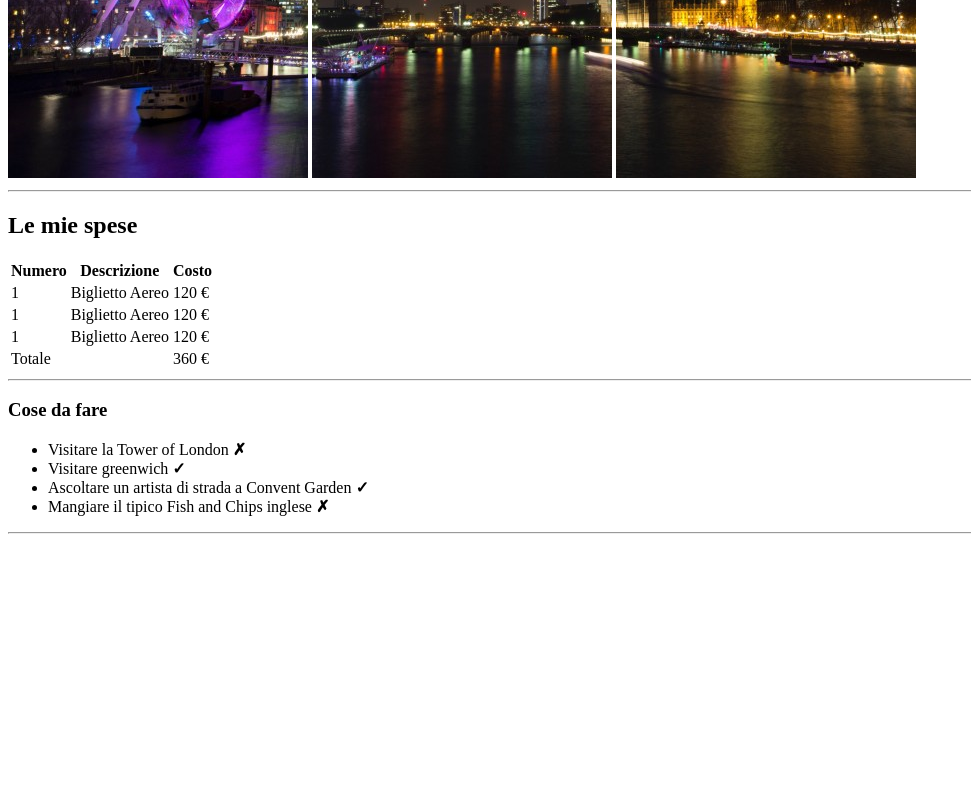
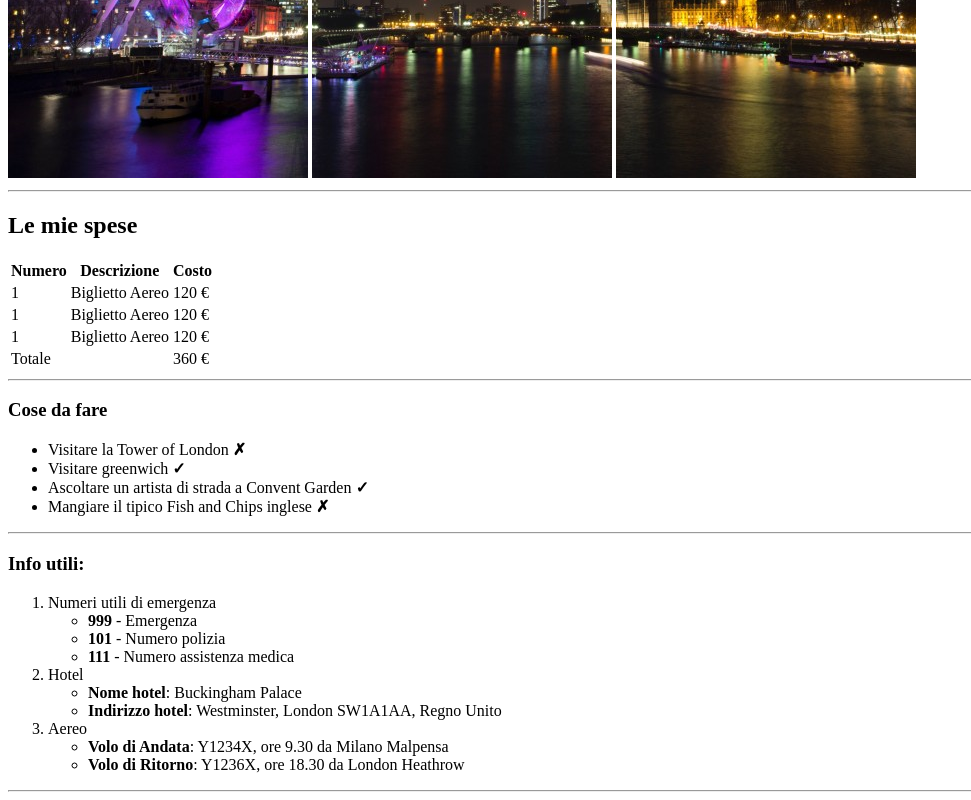
Before and after one commit to Vale2197/html-london-trip, a plain HTML site: page index.html in a window 1280 px wide. Shown: the part 502-1302 px from the top of the page, without its empty margins (0-971 px from the left). Before the commit the page ends 1044 px from the top, so only its background shows below. Drawn offline with Linux system fonts and the light colour scheme.

Commit message:
completata ultima parte del main: "info utili"

```diff
--- a/index.html
+++ b/index.html
@@ -65,6 +65,33 @@
             <li>Mangiare il tipico Fish and Chips inglese <strong>&cross;</strong></li>
         </ul> <hr>
         <!-- /cose da fare -->
+
+        <!-- info utili -->
+        <h3>Info utili:</h3>
+        <ol>
+            <li>Numeri utili di emergenza
+                <ul>
+                    <li><strong>999</strong> - Emergenza</li>
+                    <li><strong>101</strong> - Numero polizia</li>
+                    <li><strong>111</strong> - Numero assistenza medica</li>
+                </ul>
+            </li>
+            <li>Hotel
+                <ul>
+                    <li><strong>Nome hotel</strong>: Buckingham Palace</li>
+                    <li><strong>Indirizzo hotel</strong>: Westminster, London SW1A1AA, Regno Unito</li>
+                </ul>
+            </li>
+            <li>Aereo
+                <ul>
+                    <li><strong>Volo di Andata</strong>: Y1234X, ore 9.30 da Milano Malpensa</li>
+                    <li><strong>Volo di Ritorno</strong>: Y1236X, ore 18.30 da London Heathrow</li>
+                </ul>
+            </li>
+        </ol> <hr>
+        <!-- /info utili -->
+
+
     </main>
 
 
```
